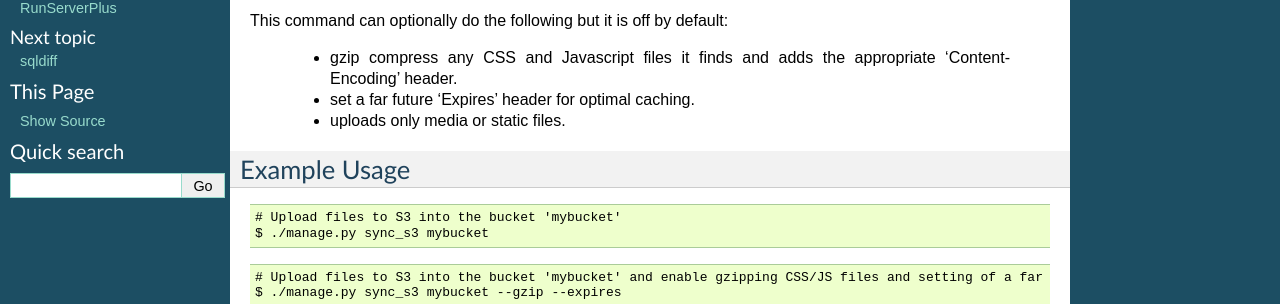
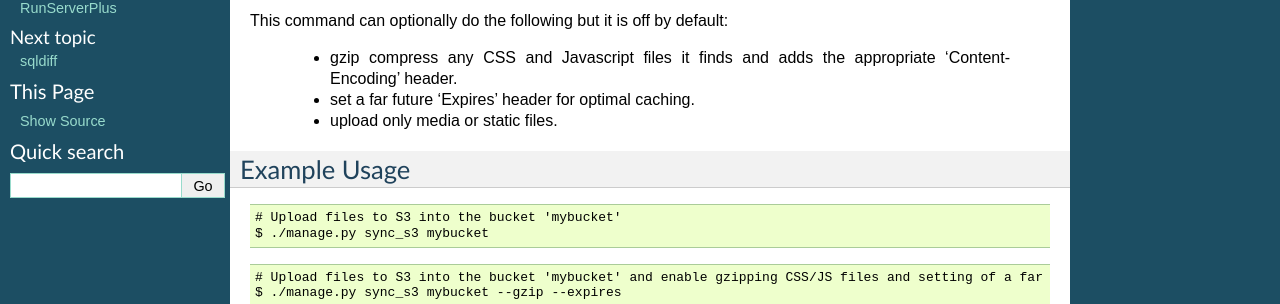
Before and after one commit to django-extensions/django-extensions, a Sphinx documentation site: the page built from docs/sync_s3.rst, in a window 1280 px wide. Shown: the part 175-479 px from the top of the page. Built offline with Sphinx 7.4.7, drawn with Linux system fonts in a browser that asks for light colours; pages that are not in the unit, such as notebooks, are missing from menus.

Commit message:
Typo/grammar corrections.

```diff
--- a/docs/sync_s3.rst
+++ b/docs/sync_s3.rst
@@ -12,7 +12,7 @@ This command can optionally do the following but it is off by default:
   * gzip compress any CSS and Javascript files it finds and adds the
     appropriate 'Content-Encoding' header.
   * set a far future 'Expires' header for optimal caching.
-  * uploads only media or static files.
+  * upload only media or static files.
 
 
 Example Usage
```
